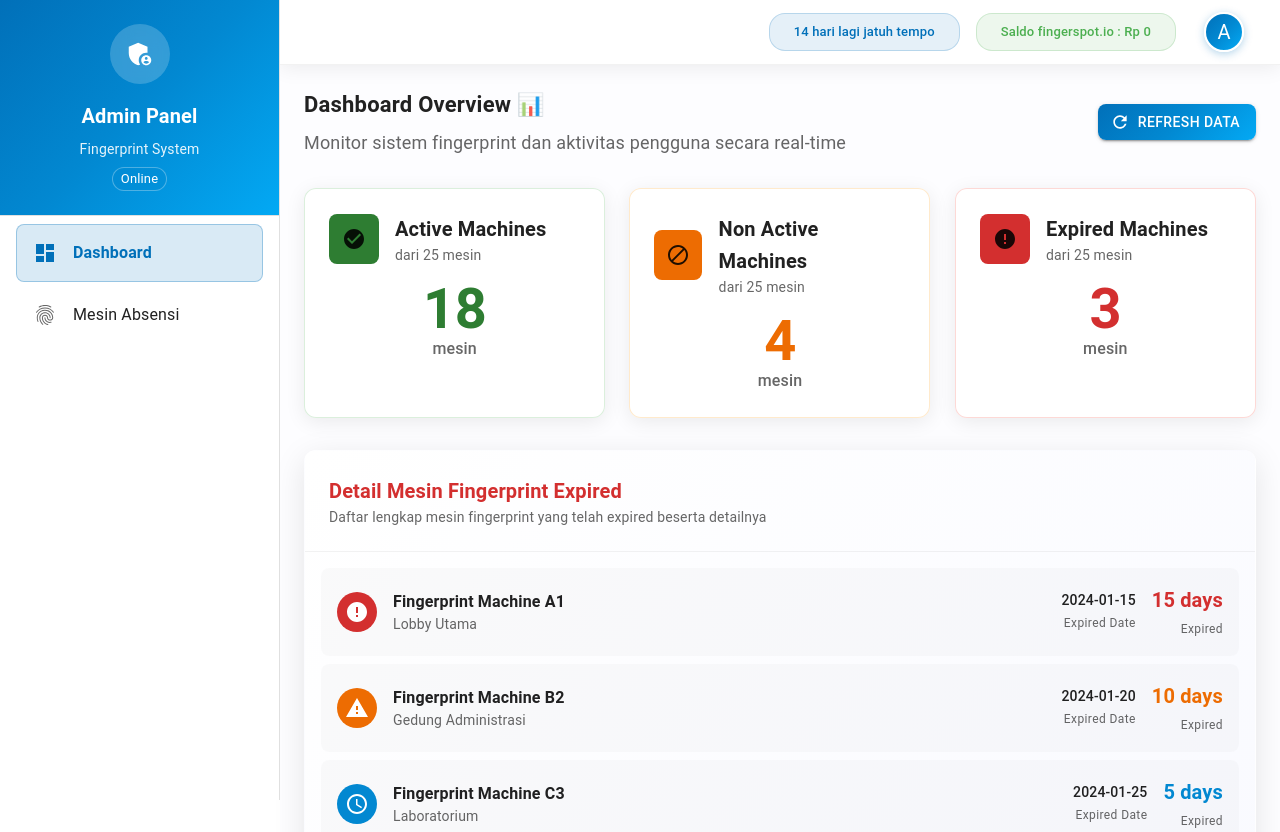
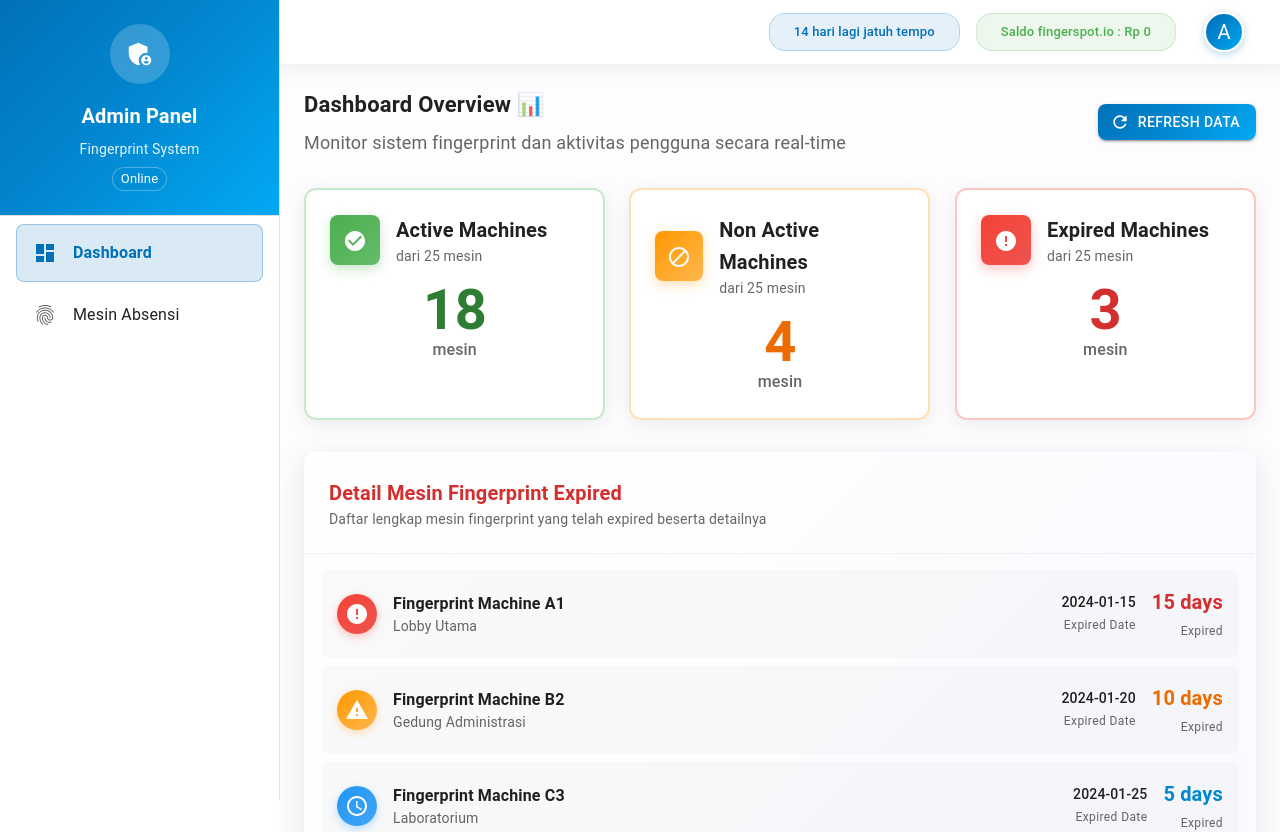
Before and after one commit to faniadifrihandoko1/admin-finger, a Next.js app: page /dashboard in a window 1280 px wide. Shown: the top 832 px of the page. Built offline with nearby package versions, Linux system fonts and the light colour scheme.

Commit message:
feat: replace color icon card in dashboard page

```diff
--- a/app/view/(dashboard)/dashboard/index.tsx
+++ b/app/view/(dashboard)/dashboard/index.tsx
@@ -144,12 +144,17 @@ export const DashboardView = () => {
             borderRadius: 3,
             background: "rgba(255, 255, 255, 0.95)",
             backdropFilter: "blur(10px)",
-            border: `1px solid ${color === 'success' ? 'rgba(76, 175, 80, 0.2)' : color === 'warning' ? 'rgba(255, 152, 0, 0.2)' : 'rgba(244, 67, 54, 0.2)'}`,
+            border: `2px solid ${color === 'success' ? 'rgba(76, 175, 80, 0.3)' : color === 'warning' ? 'rgba(255, 152, 0, 0.3)' : 'rgba(244, 67, 54, 0.3)'}`,
             boxShadow: "0 4px 20px rgba(0, 0, 0, 0.08)",
             transition: "all 0.3s ease",
             "&:hover": {
-              transform: "translateY(-4px)",
-              boxShadow: "0 8px 30px rgba(0, 0, 0, 0.12)",
+              transform: "translateY(-6px)",
+              boxShadow: color === 'success'
+                ? "0 12px 40px rgba(76, 175, 80, 0.15)"
+                : color === 'warning'
+                ? "0 12px 40px rgba(255, 152, 0, 0.15)"
+                : "0 12px 40px rgba(244, 67, 54, 0.15)",
+              border: `2px solid ${color === 'success' ? 'rgba(76, 175, 80, 0.5)' : color === 'warning' ? 'rgba(255, 152, 0, 0.5)' : 'rgba(244, 67, 54, 0.5)'}`,
             },
           }}
         >
@@ -167,14 +172,36 @@ export const DashboardView = () => {
                   width: 50,
                   height: 50,
                   borderRadius: 2,
-                  backgroundColor: `${color}.main`,
+                  background: color === 'success'
+                    ? 'linear-gradient(135deg, #4CAF50 0%, #66BB6A 100%)'
+                    : color === 'warning'
+                    ? 'linear-gradient(135deg, #FF9800 0%, #FFB74D 100%)'
+                    : 'linear-gradient(135deg, #F44336 0%, #EF5350 100%)',
                   display: "flex",
                   alignItems: "center",
                   justifyContent: "center",
                   mr: 2,
+                  boxShadow: color === 'success'
+                    ? '0 4px 12px rgba(76, 175, 80, 0.3)'
+                    : color === 'warning'
+                    ? '0 4px 12px rgba(255, 152, 0, 0.3)'
+                    : '0 4px 12px rgba(244, 67, 54, 0.3)',
+                  transition: 'all 0.3s ease',
+                  '&:hover': {
+                    transform: 'scale(1.05)',
+                    boxShadow: color === 'success'
+                      ? '0 6px 16px rgba(76, 175, 80, 0.4)'
+                      : color === 'warning'
+                      ? '0 6px 16px rgba(255, 152, 0, 0.4)'
+                      : '0 6px 16px rgba(244, 67, 54, 0.4)',
+                  }
                 }}
               >
-                {Icon && <Icon />}
+                {Icon && (
+                  <Box sx={{ color: 'white', fontSize: 24 }}>
+                    <Icon />
+                  </Box>
+                )}
               </Box>
               <Box>
                 <Typography
@@ -359,10 +386,27 @@ export const DashboardView = () => {
                     width: 40,
                     height: 40,
                     mr: 2,
-                    backgroundColor: `${getExpiredStatusColor(item.status)}.main`,
+                    background: item.status === 'critical'
+                      ? 'linear-gradient(135deg, #F44336 0%, #EF5350 100%)'
+                      : item.status === 'warning'
+                      ? 'linear-gradient(135deg, #FF9800 0%, #FFB74D 100%)'
+                      : 'linear-gradient(135deg, #2196F3 0%, #42A5F5 100%)',
+                    boxShadow: item.status === 'critical'
+                      ? '0 3px 8px rgba(244, 67, 54, 0.3)'
+                      : item.status === 'warning'
+                      ? '0 3px 8px rgba(255, 152, 0, 0.3)'
+                      : '0 3px 8px rgba(33, 150, 243, 0.3)',
+                    transition: 'all 0.2s ease',
+                    '&:hover': {
+                      transform: 'scale(1.05)',
+                    }
                   }}
                 >
-                  {getExpiredStatusIcon(item.status)}
+                  {getExpiredStatusIcon(item.status) && (
+                    <Box sx={{ color: 'white', fontSize: 20 }}>
+                      {getExpiredStatusIcon(item.status)}
+                    </Box>
+                  )}
                 </Avatar>
                 <Box sx={{ flex: 1 }}>
                   <Typography variant="body1" fontWeight={600}>
```
